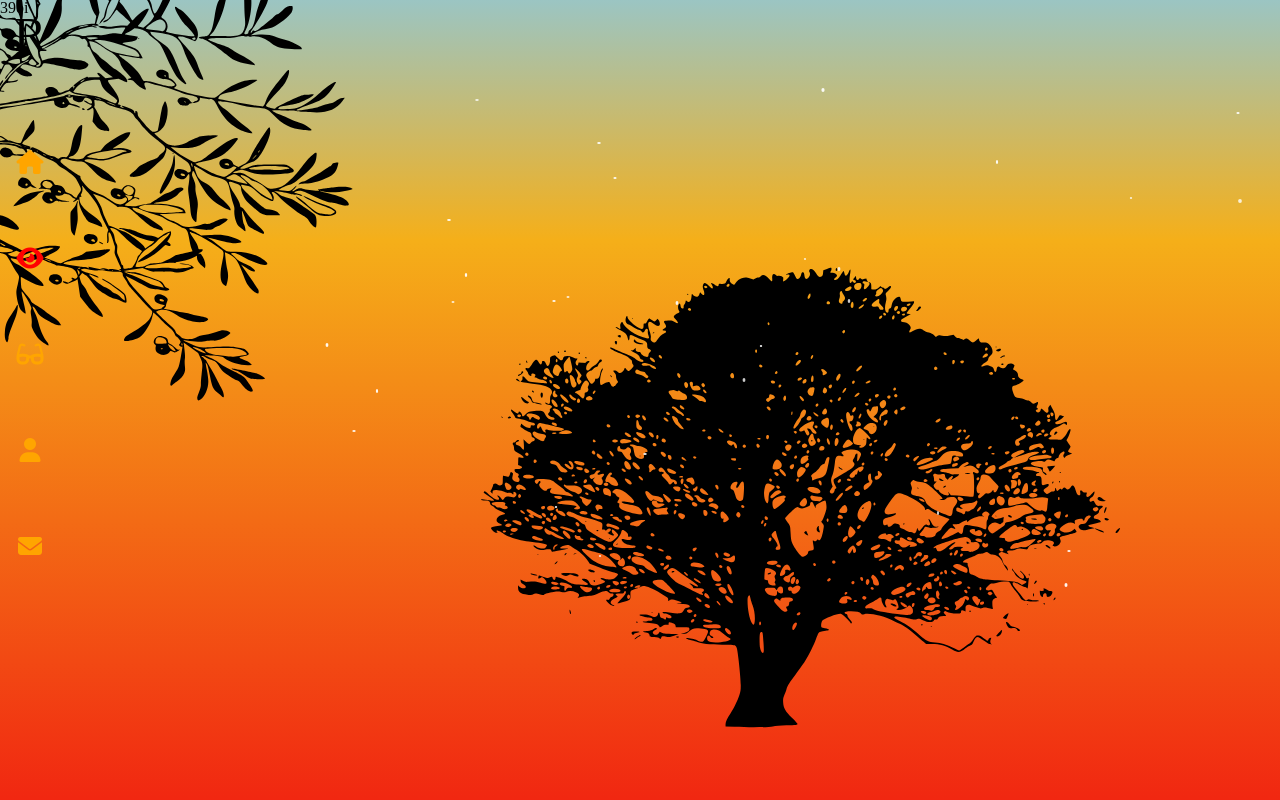
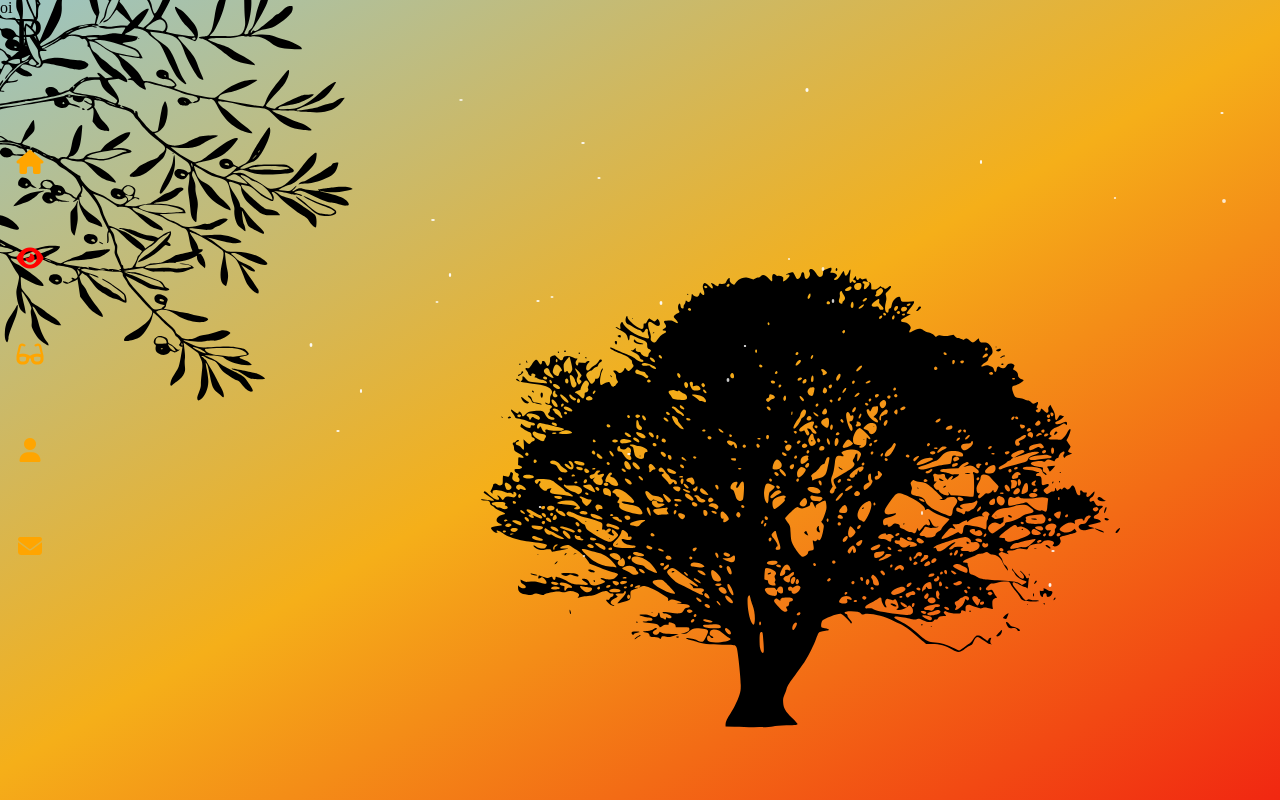
Before and after one commit to rodrigo-ida/personal-page, a React (Create React App) app: page /projects in a window 1280 px wide. Built offline with nearby package versions, Linux system fonts and the light colour scheme; a web font is replaced by a local one.

Commit message:
background color transition animation ended

```diff
--- a/src/App.js
+++ b/src/App.js
@@ -1,5 +1,4 @@
 
-import {useState} from 'react'
 import { Route, Switch, useLocation } from "react-router-dom";
 import styled from "styled-components";
 import "./App.css";
--- a/src/assets/svg/background/background.js
+++ b/src/assets/svg/background/background.js
@@ -1,5 +1,4 @@
 import { motion } from "framer-motion";
-import React, {useState, useEffect} from 'react'
 // import Leaves from './leaves'
 import Tree from "./tree";
 import Branch from "./treeBranch";
@@ -7,56 +6,32 @@ import Branch from "./treeBranch";
 const style = {
   top: 0,
   left: 0,
-  width: "100%",
-  height: "100%",
+  width: "100vw",
+  height: "100vh",
   position: "absolute",
-  zIndex: -1,
+  zIndex: -1
 };
 
 const Background = (props) => {
-  const [backgroundPercentage, setBackgroundPercentage] = useState(0)
 
-  const backgroundColor = props.path === '/' ? 'grad-sunset' : 'gradNight'
 
-  useEffect(()=>{
-
-    const interval = setInterval(()=> setBackgroundPercentage(prevState => {
-      if(prevState < 99){ return prevState + 1}
-      else{
-        clearInterval(interval)
-        return 100
-       }
-    }), 200)
-  }, [])
+  const backgroundVariants = {
+    initial: {  background: 'linear-gradient(150deg, #9bc5c3, #f5af19, #f12711)'},
+    // animate: { background: 'linear-gradient(150deg, #9bc5c3, #616161, #616161)', transition: {duration: 5}},
+    exit: { background: 'linear-gradient(150deg, #9bc5c3, #616161, #616161)', transition: {duration: 5} }
+  }
 
 
   return (
-  <motion.div>
-    <div> {backgroundPercentage}</div>
+  <motion.div
+  style={style}
+  initial="initial"
+    animate="animate"
+    exit="exit"
+    variants={backgroundVariants}
+  >
+
     <motion.svg style={style} className="background-svg">
-      <defs>
-        <linearGradient id="grad-sunset" x1="0%" y1="0%" x2="0%" y2="100%">
-        <stop offset="-100%" style={{ stopColor: "#616161", stopOpacity: 1 }} /> // azul escuro
-          <stop offset="-130%" style={{stopColor:'#9bc5c3',stopOpacity:1}} /> // azul claro
-          <stop offset={30 + '%'} style={{ stopColor: "#f5af19", stopOpacity: 1 }} /> // amarelo
-          <stop offset="150%" style={{ stopColor: "#f12711", stopOpacity: 1 }} /> // laranja
-
-        </linearGradient>
-
-        <linearGradient id="gradNight" x1="0%" y1="0%" x2="100%" y2="0%">
-          <stop offset="0%" style={{ stopColor: "#9bc5c3", stopOpacity: 1 }}/>
-          <stop offset="100%" style={{ stopColor: "#616161", stopOpacity: 1 }} />
-        </linearGradient>
-      </defs>
-      <motion.rect
-        className="background-element"
-        fill='url(#grad-sunset)'
-        height="100vh"
-        width="100vw"
-        y="0"
-        x="0"
-      />
-
       <Tree />
       <Branch />
     </motion.svg>
--- a/src/pages/home/home.js
+++ b/src/pages/home/home.js
@@ -1,5 +1,4 @@
 import { motion } from "framer-motion";
-import Transition from "../../components/transitionComponent/transitionComponent";
 import Main from "../../components/main/home/homeMain";
 import letterCreator from '../../util/letterCreator'
 import Sun from '../../assets/svg/background/sunset'
--- a/src/pages/projects/projects.js
+++ b/src/pages/projects/projects.js
@@ -1,7 +1,4 @@
 import { motion } from "framer-motion";
-import Main from "../../components/main/home/homeMain";
-import letterCreator from '../../util/letterCreator'
-import Sun from '../../assets/svg/background/sunset'
 import FallingStars from '../../assets/svg/background/fallingStars'
 import Stars from '../../assets/svg/background/stars'
 
```
Also changed, not shown: 1 other file (tests, documents, lock files or other folders).
